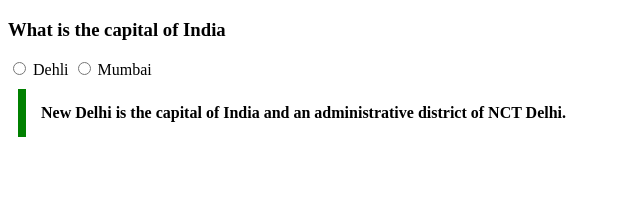
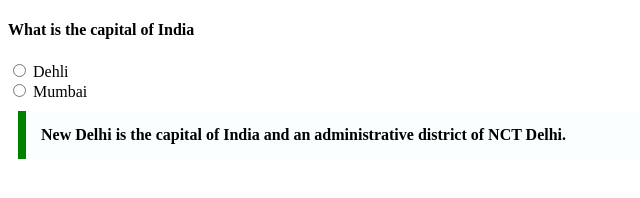
Before and after one commit to acciojob/trivia-govindgb, a website: page main.html in a window 1280 px wide. Shown: the whole page, without its empty margins (0-640 px from the left). Drawn offline with Linux system fonts and the light colour scheme.

Commit message:
second commit

```diff
--- a/main.html
+++ b/main.html
@@ -4,24 +4,28 @@
 
 <head>
 	<link rel="stylesheet" href="styles.css">
+	<title>Trivia</title>
 </head>
 
 <body>
 	<!-- the entire body must be written by student -->
 
-	<h3>What is the capital of India</h3>
-	<form>
-		<input type="radio" value="a" name="c">
+	<h4>What is the capital of India</h3>
+	<div>
+		<input type="radio"  name="capital" value="new delhi">
 		<label>Dehli</label>
+	</div>
+
+<div>
+
+	<input type="radio"  name="capital" value="mumbai">
+	<label>Mumbai</label>
+</div>
 
 
-		<input type="radio" value="a" name="c">
-		<label>Mumbai</label>
-	</form>
-	<blockquote class="text">New Delhi is the capital of India and an administrative district of NCT Delhi.</blockquote>
+	<blockquote cite="https://en.wikipedia.org/wiki/New_Delhi" style="max-width: 600px; margin: 10px; padding: 15px; border-left: 8px solid green;background-color: #f8fffe;font-weight: bold">New Delhi is the capital of India and an administrative district of NCT Delhi.</blockquote>
 	<script type="text/javascript" src="./script.js">
 	</script>
 
 </body>
-
 </html>
```
